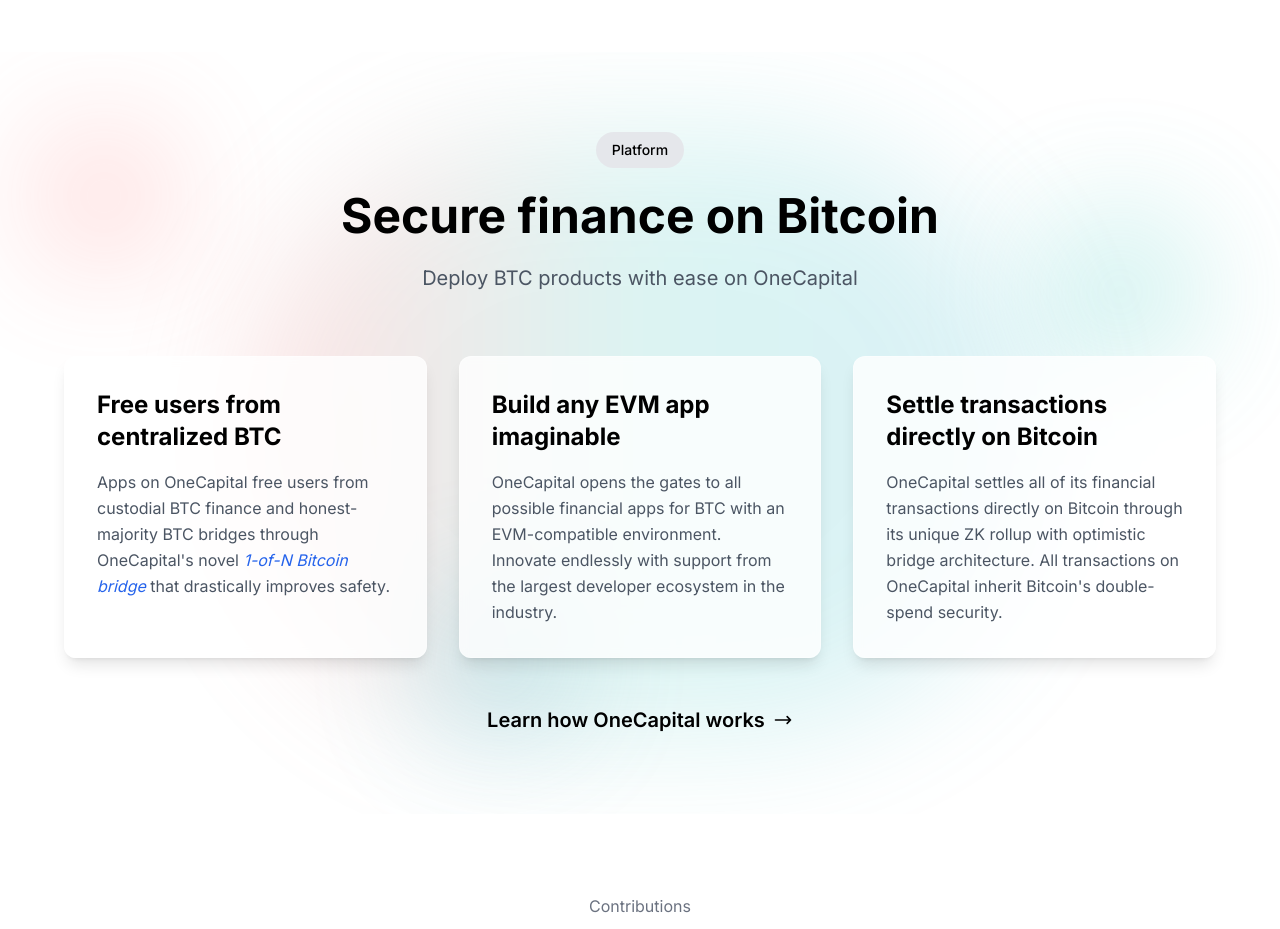
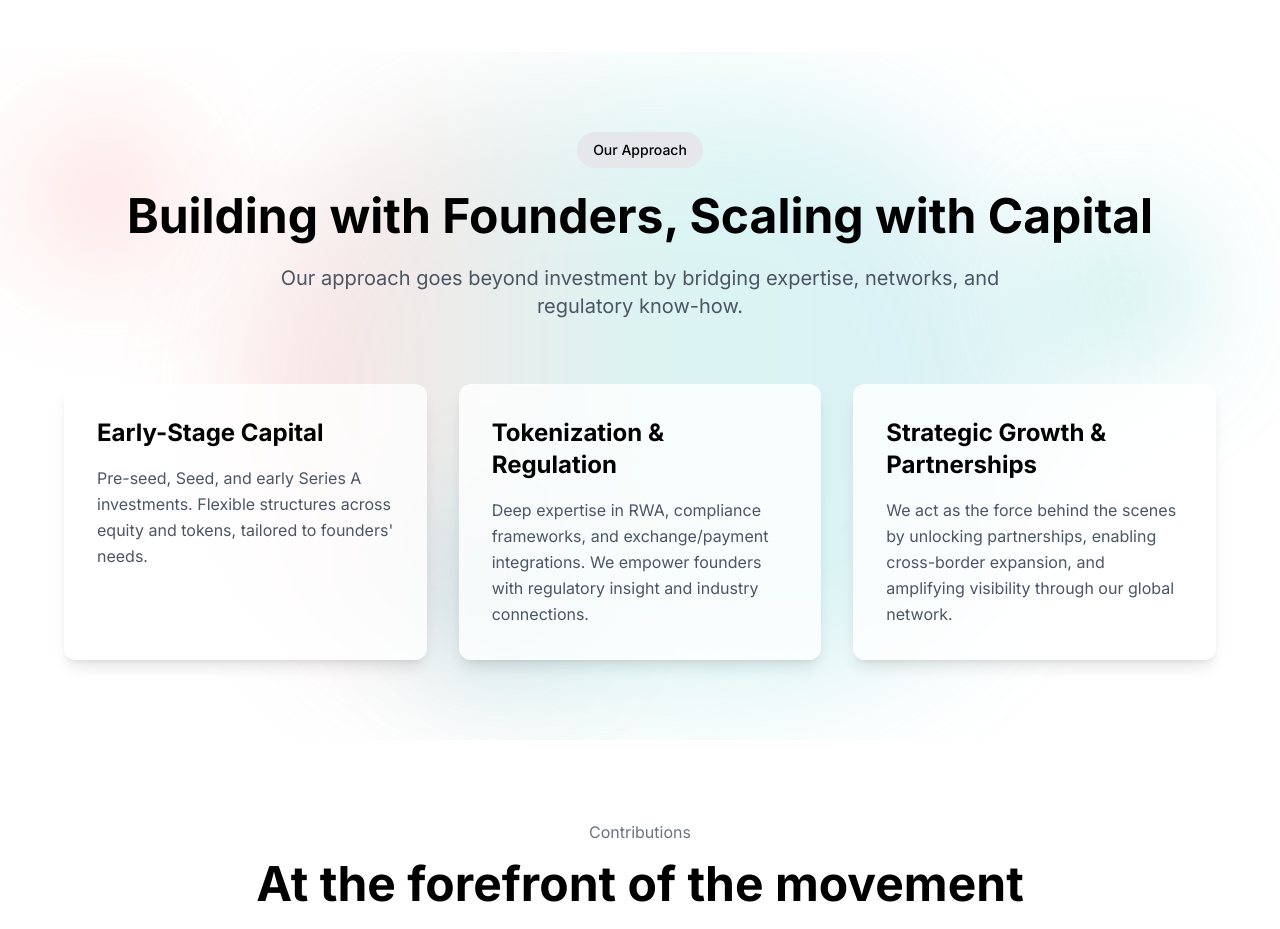
Before and after one commit to yusufsimmsek/one-web, a website: page index.html in a window 1280 px wide. Shown: the part 1240-2169 px from the top of the page. Drawn offline with nearby package versions, Linux system fonts and the light colour scheme.

Commit message:
Update Platform section to Our Approach with new content and cards

```diff
--- a/index.html
+++ b/index.html
@@ -144,7 +144,7 @@
         </div>
     </section>
 
-    <!-- Platform Section -->
+    <!-- Our Approach Section -->
     <section class="py-20 bg-white relative overflow-hidden">
         <!-- Abstract Background Shapes -->
         <div class="absolute inset-0 opacity-30">
@@ -161,49 +161,40 @@
         <div class="container mx-auto px-6 relative z-10">
             <div class="text-center mb-16">
                 <div class="inline-block bg-gray-200 text-black px-4 py-2 rounded-full text-sm font-medium mb-6">
-                    Platform
+                    Our Approach
                 </div>
                 <h2 class="text-4xl md:text-5xl font-bold mb-6 text-black">
-                    Secure finance on Bitcoin
+                    Building with Founders, Scaling with Capital
                 </h2>
                 <p class="text-xl text-gray-600 max-w-3xl mx-auto">
-                    Deploy BTC products with ease on OneCapital
+                    Our approach goes beyond investment by bridging expertise, networks, and regulatory know-how.
                 </p>
             </div>
 
             <div class="grid md:grid-cols-3 gap-8 max-w-6xl mx-auto">
-                <!-- Feature 1: Free users from centralized BTC -->
+                <!-- Card 1: Early-Stage Capital -->
                 <div class="bg-white/80 backdrop-blur-sm p-8 rounded-xl card-hover shadow-lg border border-white/30">
-                    <h3 class="text-2xl font-bold mb-4 text-black">Free users from centralized BTC</h3>
+                    <h3 class="text-2xl font-bold mb-4 text-black">Early-Stage Capital</h3>
                     <p class="text-gray-600 leading-relaxed">
-                        Apps on OneCapital free users from custodial BTC finance and honest-majority BTC bridges through OneCapital's novel <em class="text-blue-600">1-of-N Bitcoin bridge</em> that drastically improves safety.
+                        Pre-seed, Seed, and early Series A investments. Flexible structures across equity and tokens, tailored to founders' needs.
                     </p>
                 </div>
 
-                <!-- Feature 2: Build any EVM app imaginable -->
+                <!-- Card 2: Tokenization & Regulation -->
                 <div class="bg-white/80 backdrop-blur-sm p-8 rounded-xl card-hover shadow-lg border border-white/30">
-                    <h3 class="text-2xl font-bold mb-4 text-black">Build any EVM app imaginable</h3>
+                    <h3 class="text-2xl font-bold mb-4 text-black">Tokenization & Regulation</h3>
                     <p class="text-gray-600 leading-relaxed">
-                        OneCapital opens the gates to all possible financial apps for BTC with an EVM-compatible environment. Innovate endlessly with support from the largest developer ecosystem in the industry.
+                        Deep expertise in RWA, compliance frameworks, and exchange/payment integrations. We empower founders with regulatory insight and industry connections.
                     </p>
                 </div>
 
-                <!-- Feature 3: Settle transactions directly on Bitcoin -->
+                <!-- Card 3: Strategic Growth & Partnerships -->
                 <div class="bg-white/80 backdrop-blur-sm p-8 rounded-xl card-hover shadow-lg border border-white/30">
-                    <h3 class="text-2xl font-bold mb-4 text-black">Settle transactions directly on Bitcoin</h3>
+                    <h3 class="text-2xl font-bold mb-4 text-black">Strategic Growth & Partnerships</h3>
                     <p class="text-gray-600 leading-relaxed">
-                        OneCapital settles all of its financial transactions directly on Bitcoin through its unique ZK rollup with optimistic bridge architecture. All transactions on OneCapital inherit Bitcoin's double-spend security.
+                        We act as the force behind the scenes by unlocking partnerships, enabling cross-border expansion, and amplifying visibility through our global network.
                     </p>
                 </div>
-            </div>
-
-            <div class="text-center mt-12">
-                <a href="#" class="inline-flex items-center text-black font-semibold text-xl hover:text-gray-600 transition-colors duration-300">
-                    Learn how OneCapital works
-                    <svg class="w-5 h-5 ml-2" fill="none" stroke="currentColor" viewBox="0 0 24 24">
-                        <path stroke-linecap="round" stroke-linejoin="round" stroke-width="2" d="M17 8l4 4m0 0l-4 4m4-4H3"></path>
-                    </svg>
-                </a>
             </div>
         </div>
     </section>
```
